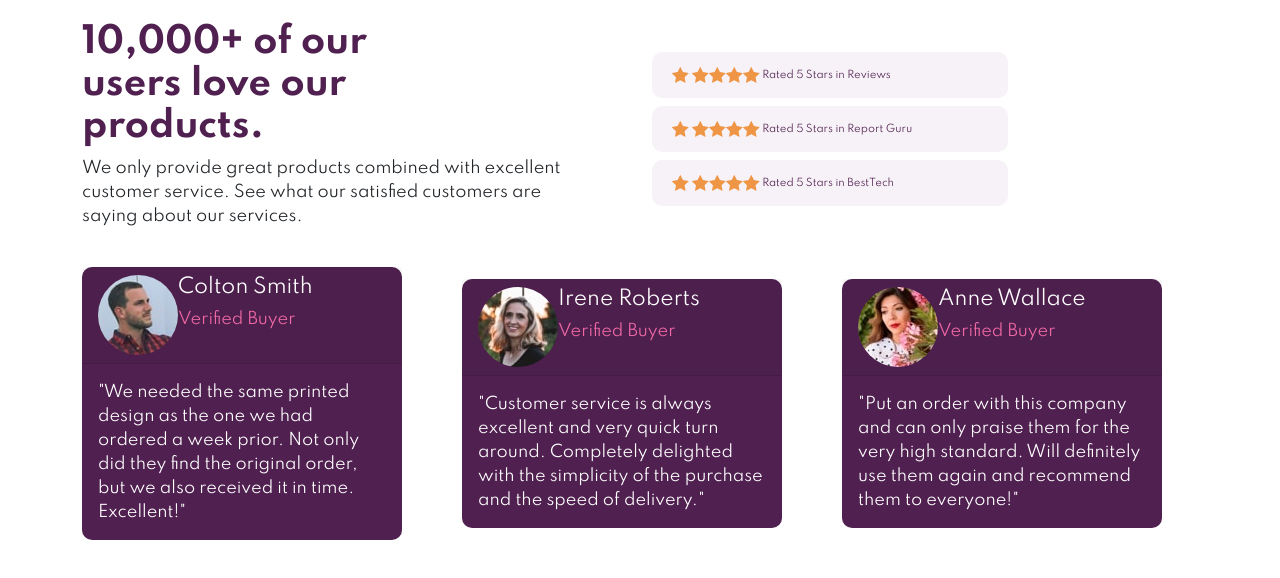
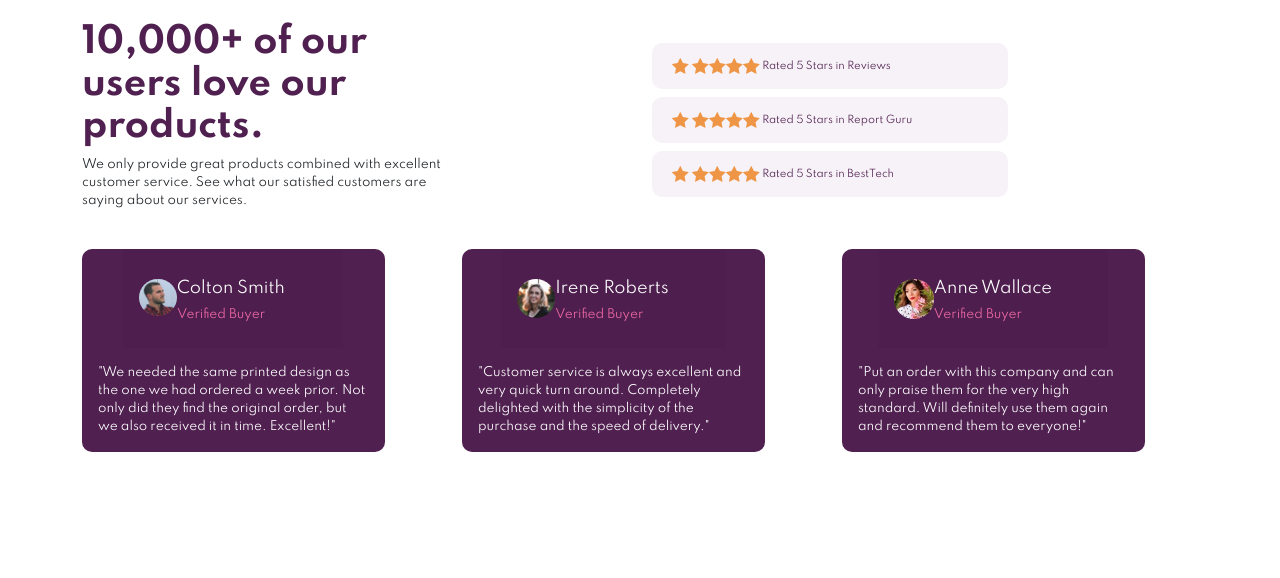
Before and after one commit to Najibayo/Social-proof-challenge, a plain HTML site: page index.html in a window 1280 px wide. Drawn offline with nearby package versions, Linux system fonts and the light colour scheme.

Commit message:
new commit

```diff
--- a/index.html
+++ b/index.html
@@ -35,7 +35,7 @@
           </div>
           <div class="col-4">
             <div class="star-div">
-              <h6 class="first"><div class="stars">
+              <h6 class="second"><div class="stars">
               </div> <img src="images/icon-star.svg" alt=""> <img src="images/icon-star.svg" alt=""><img src="images/icon-star.svg" alt=""><img src="images/icon-star.svg" alt=""><img src="images/icon-star.svg" alt="">
 
              Rated 5 Stars in Reviews</h6>
@@ -60,7 +60,7 @@
               <div class="card-header">
                 <img src="images/image-colton.jpg" alt="" class="rounded-circle">
                 <div class="header-text">
-                  <h5 class="name">Colton Smith</h5>
+                  <h6 class="name">Colton Smith</h6>
                   <p class="buyer"> Verified Buyer</p>
                 </div>
               </div>
@@ -75,8 +75,8 @@
             <div class="card">
               <div class="card-header">
                 <img src="images/image-irene.jpg" alt=""class="rounded-circle">
-                <div class="head">
-                  <h5 class="name">Irene Roberts</h5>
+                <div class="header-text">
+                  <h6 class="name">Irene Roberts</h6>
                   <p class="buyer">Verified Buyer </p>
                 </div>
               </div>
@@ -92,7 +92,7 @@
                 <div class="card-header">
                   <img src="images/image-anne.jpg" alt="" class="rounded-circle">
                   <div class="header-text">
-                    <h5 class="name">Anne Wallace </h5>
+                    <h6 class="name">Anne Wallace </h6>
                     <p class="buyer"> Verified Buyer</p>
                   </div>
                 </div>
--- a/style.css
+++ b/style.css
@@ -5,14 +5,10 @@
     box-sizing: border-box;
 }
 body {
-    /* Font-size: 15px; */
+    Font-size: 12px;
     font-family: 'Spartan', sans-serif;
 }
-/* .center-container{
-    display:flex;
-    justify-content: center;
-    align-items: center;
-} */
+
 
 .row {
     display: flex;
@@ -25,7 +21,7 @@ body {
     color:hsl(300, 43%, 22%);
     font-size: 35px;
     }
-h6 {
+.second {
     background: hsl(300, 24%, 96%);
     padding:15px 2px 15px 20px  ;
     border-radius:10px;
@@ -34,20 +30,31 @@ h6 {
 }
 .card {
     background-color:hsl(300, 43%, 22%);
-    width:90%;
-    height:50%;
+    max-width:85%;
+    max-height:50%;
     border: none;
     border-radius:10px;
+    display: flex;
+    justify-content: center;
+    align-items: center;
 }
 .card-text {
     color:hsl(0, 0%, 100%);
 }
 .card-header {
     display: flex;
+    border: none;
+    padding-top:10%;
 }
+
 .name {
     color:hsl(0, 0%, 100%);
 }
 .buyer {
     color:hsl(333, 80%, 67%);
 }
+.rounded-circle {
+    width:20%;
+    height:20%;
+
+}
```
